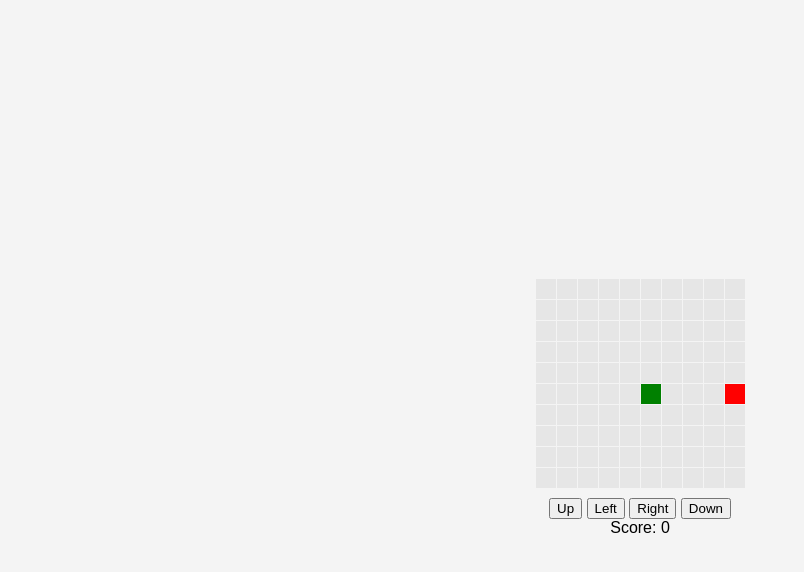
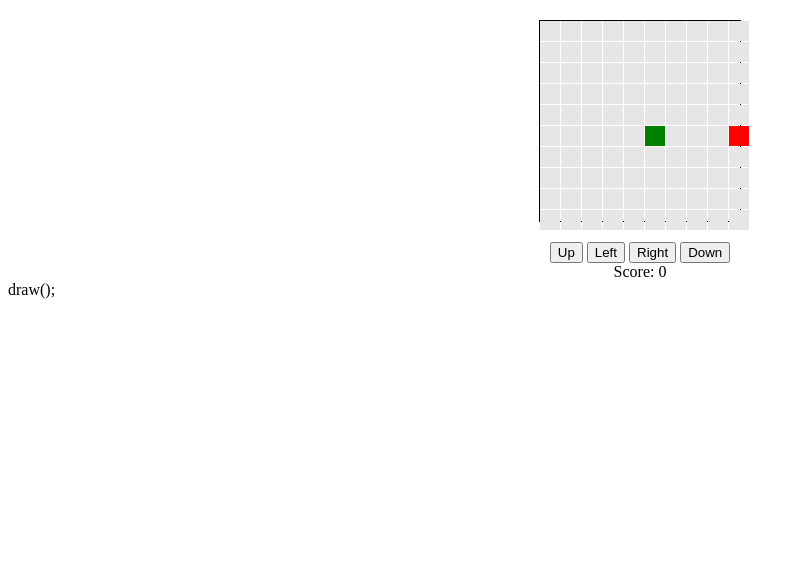
Before and after one commit to moloneship/snake-game, a plain HTML site: page index.html in a window 1280 px wide. Shown: the whole page, without its empty margins (0-804 px from the left). Drawn offline with Linux system fonts and the light colour scheme.

Commit message:
Update index.html

```diff
--- a/index.html
+++ b/index.html
@@ -5,35 +5,24 @@
     <meta name="viewport" content="width=device-width, initial-scale=1.0">
     <title>Snake Game</title>
     <style>
-        body {
-            font-family: Arial;
-            display: flex;
-            justify-content: center;
-            align-items: center;
-            height: 100vh;
-            background-color: #f4f4f4;
-        }
         #grid {
+            width: 200px;
+            height: 200px;
             display: grid;
             grid-template-columns: repeat(10, 20px);
             gap: 1px;
-            margin-bottom: 10px;
+            border: 1px solid black;
+            margin: 20px auto;
         }
         #grid div {
             width: 20px;
             height: 20px;
             background-color: #e6e6e6;
         }
-        form {
-            display: flex;
-            flex-direction: column;
-            align-items: center;
-        }
     </style>
 </head>
 <body>
-    <div>
-        <form name="snakeGame">
+    <center>
         <div id="grid"></div>
         <div>
             <button type="button" onclick="move('UP')">Up</button>
@@ -42,8 +31,7 @@
             <button type="button" onclick="move('DOWN')">Down</button>
         </div>
         <div id="score">Score: 0</div>
-        </form>
-    </div>
+    </center>
     <script>
         let gridSize = 10;
         let snake = [{ x: 5, y: 5 }];
@@ -54,7 +42,6 @@
         let touchEndX = 0;
         let touchEndY = 0;
         let d;
-        let gameSpeed = 500; // Adjust this value to slow down or speed up the snake. Higher values are slower.
 
         function draw() {
             let grid = document.getElementById('grid');
@@ -109,7 +96,6 @@
             }
 
             draw();
-            setTimeout(() => move(d), gameSpeed);
         }
 
         document.addEventListener('touchstart', function(e) {
@@ -129,16 +115,16 @@
 
             if (Math.abs(diffX) > Math.abs(diffY)) {
                 // Horizontal swipe
-                if (diffX > 0 && d !== "LEFT") {
+                if (diffX > 0) {
                     d = "RIGHT";
-                } else if (diffX < 0 && d !== "RIGHT") {
+                } else {
                     d = "LEFT";
                 }
             } else {
                 // Vertical swipe
-                if (diffY > 0 && d !== "UP") {
+                if (diffY > 0) {
                     d = "DOWN";
-                } else if (diffY < 0 && d !== "DOWN") {
+                } else {
                     d = "UP";
                 }
             }
@@ -150,3 +136,8 @@
     </script>
 </body>
 </html>
+
+        draw();
+    </script>
+</body>
+</html>
```
Lines whose indentation alone changed are shown as unchanged.
